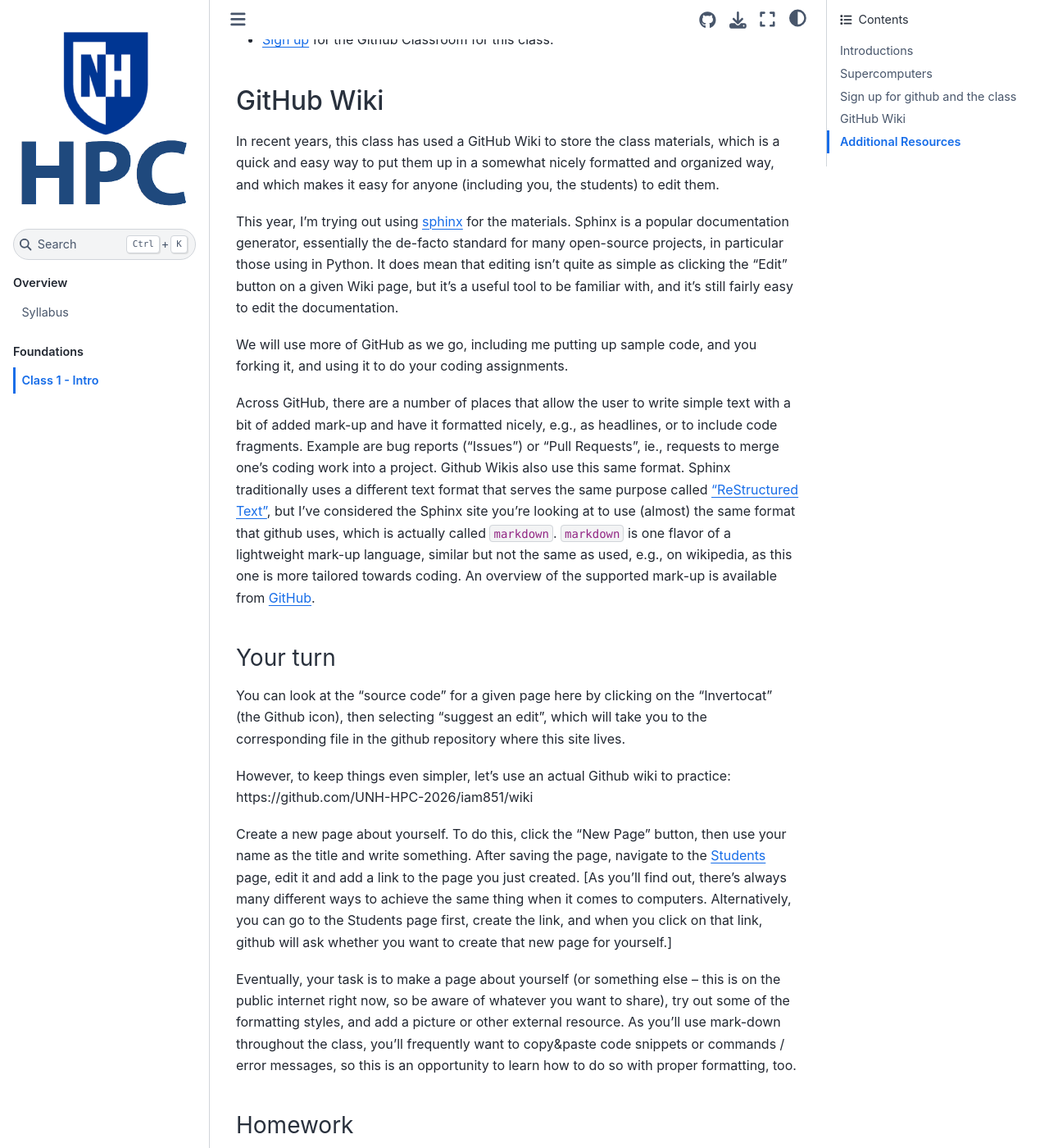
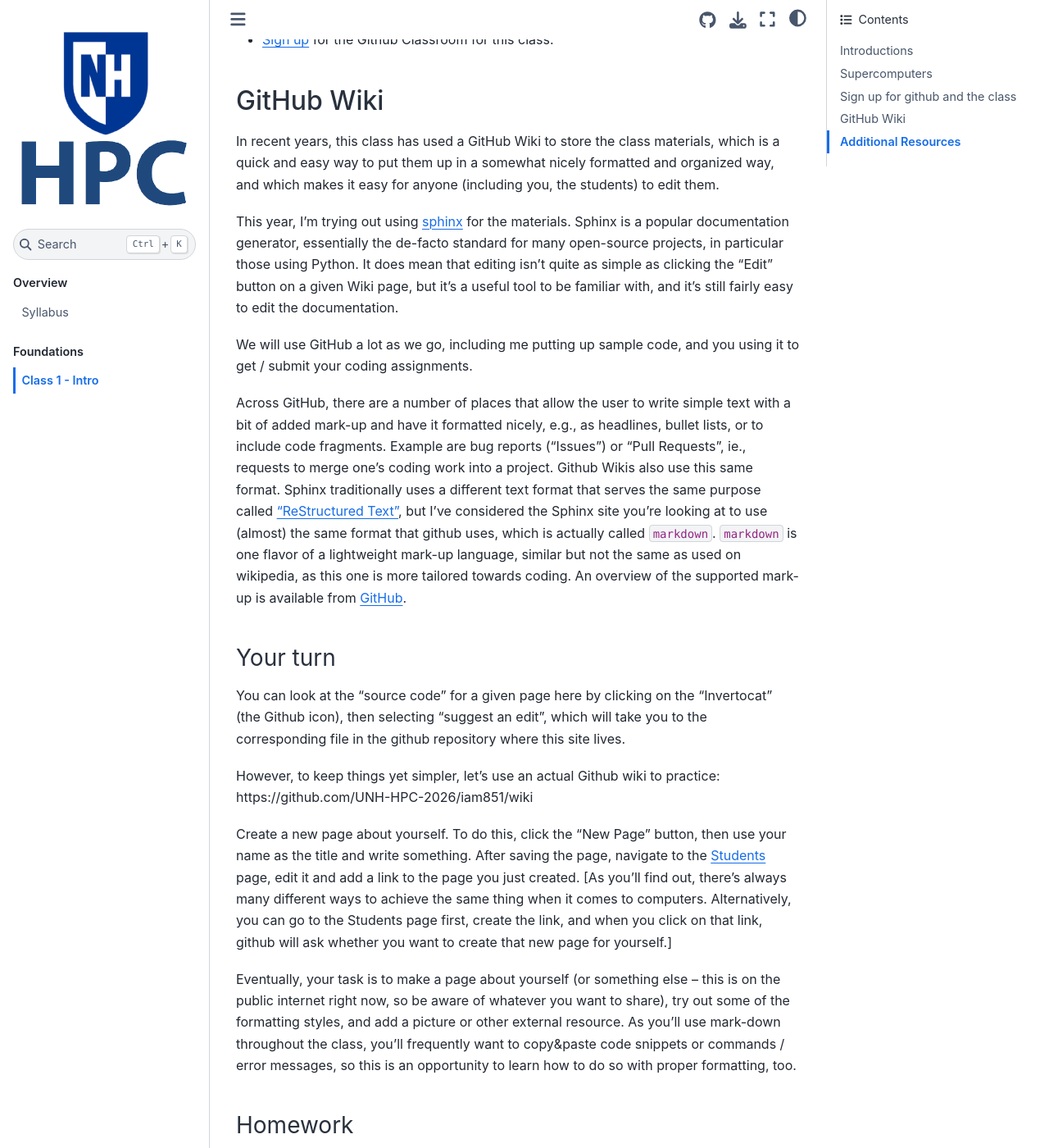
Before and after one commit to UNH-HPC-2026/iam851, a Sphinx documentation site: the page built from docs/foundations/class1.md, in a window 1280 px wide and 1400 px high, scrolled down 1252 px. Shown: the whole window at 82% size. Built offline with Sphinx 7.4.7 and the Sphinx Book theme 1.1.4, drawn with Linux system fonts in a browser that asks for light colours.

Commit message:
class1: more minor edits

```diff
--- a/docs/foundations/class1.md
+++ b/docs/foundations/class1.md
@@ -64,16 +64,14 @@
 a quick and easy way to put them up in a somewhat nicely formatted and organized way, and which makes it easy for anyone
 (including you, the students) to edit them.
 
-This year, I'm trying out using [sphinx](https://sphinx-doc.org) for the materials. Sphinx is a popular documentation generator, essentially the de-facto standard for many open-source projects, in particular those using in Python. It does mean that editing isn't quite as simple as clicking the "Edit" button on a given Wiki page, but it's a useful tool to be familiar with, and it's still fairly easy to edit the documentation.
+This year, I'm trying out using [sphinx](https://sphinx-doc.org) for the materials. Sphinx is a popular documentation generator, essentially the de-facto standard for many open-source projects, in particular those using Python. It does mean that editing isn't quite as simple as clicking the "Edit" button on a given Wiki page, but it's a useful tool to be familiar with, and it's still fairly easy to edit the documentation.
 
-We will use more of GitHub as we go, including me putting up sample code, and
-you forking it, and using it to do your coding assignments.
+We will use GitHub a lot as we go, including me putting up sample code, and you using it to get / submit your coding assignments.
 
 Across GitHub, there are a number of places that allow the user to write simple
 text with a bit of added mark-up and have it formatted nicely, e.g., as
-headlines, or to include code fragments. Example are bug reports ("Issues") or "Pull Requests", ie., requests to merge one's coding work into a project. Github Wikis also use this same format. Sphinx traditionally uses a different text format that serves the same purpose called ["ReStructured Text"](https://www.sphinx-doc.org/en/master/usage/restructuredtext/index.html), but I've considered the Sphinx site you're looking at to use (almost) the same format that github uses, which is actually called `markdown`. `markdown` is one
-flavor of a lightweight mark-up language, similar but not the same as used,
-e.g., on wikipedia, as this one is more tailored towards coding. An overview of
+headlines, bullet lists, or to include code fragments. Example are bug reports ("Issues") or "Pull Requests", ie., requests to merge one's coding work into a project. Github Wikis also use this same format. Sphinx traditionally uses a different text format that serves the same purpose called ["ReStructured Text"](https://www.sphinx-doc.org/en/master/usage/restructuredtext/index.html), but I've considered the Sphinx site you're looking at to use (almost) the same format that github uses, which is actually called `markdown`. `markdown` is one
+flavor of a lightweight mark-up language, similar but not the same as used on wikipedia, as this one is more tailored towards coding. An overview of
 the supported mark-up is available from
 [GitHub](https://docs.github.com/en/get-started/writing-on-github/getting-started-with-writing-and-formatting-on-github/basic-writing-and-formatting-syntax).
 
@@ -81,7 +79,7 @@
 
 You can look at the "source code" for a given page here by clicking on the "Invertocat" (the Github icon), then selecting "suggest an edit", which will take you to the corresponding file in the github repository where this site lives.
 
-However, to keep things even simpler, let's use an actual Github wiki to practice: https://github.com/UNH-HPC-2026/iam851/wiki
+However, to keep things yet simpler, let's use an actual Github wiki to practice: https://github.com/UNH-HPC-2026/iam851/wiki
 
 Create a new page about yourself. To do this, click the "New Page" button, then
 use your name as the title and write something. After saving the page, navigate to the
```
